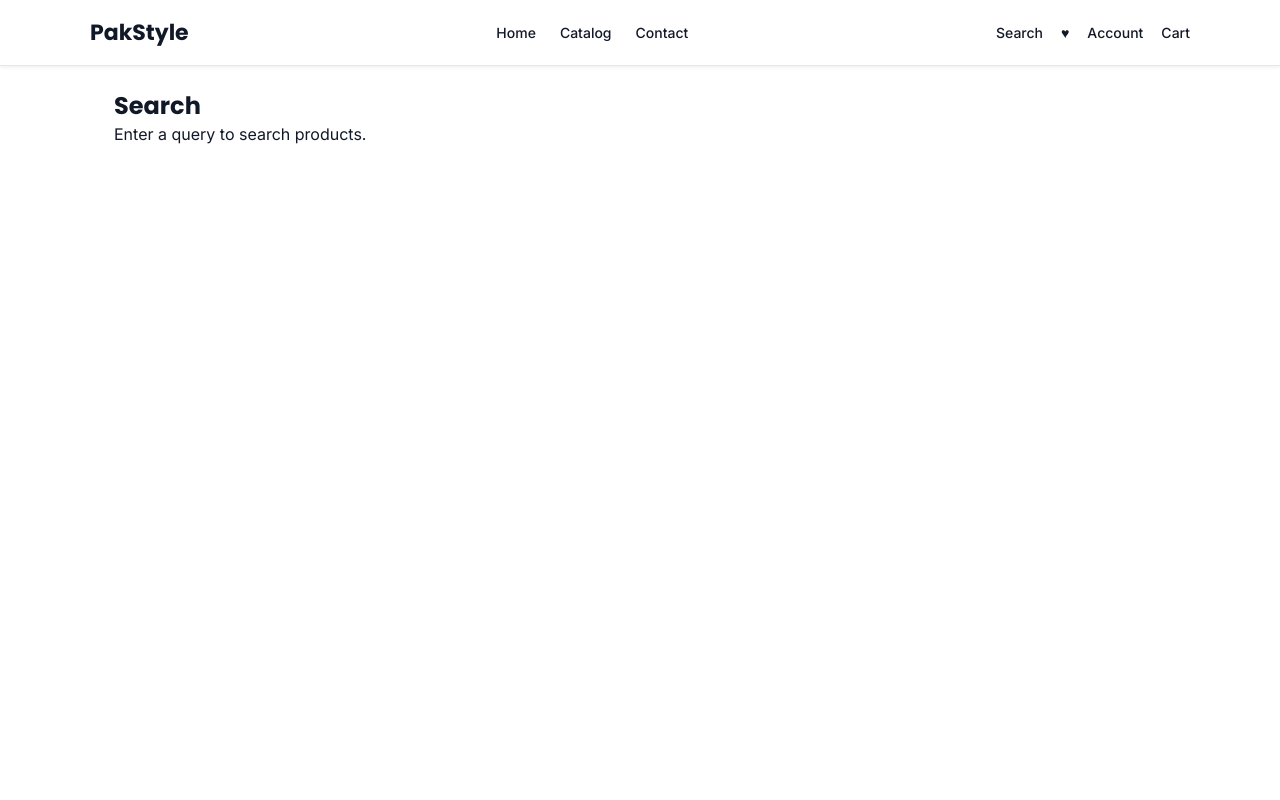
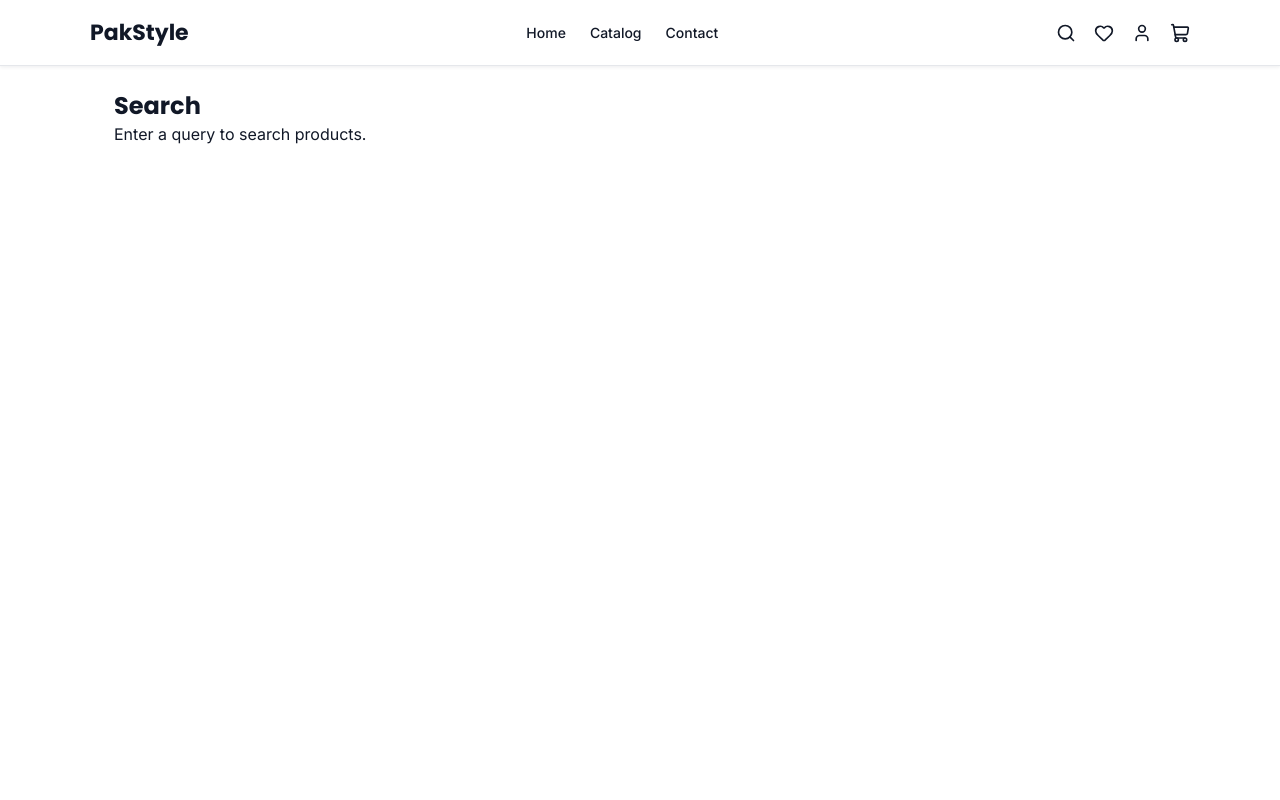
Before and after one commit to abeerdeveloper/pakstyle-shopify, a Next.js app in the folder headless-store/: page /search in a window 1280 px wide. Shown: the top 800 px of the page. Built offline with nearby package versions, Linux system fonts and the light colour scheme.

Commit message:
fix: header icons, product image fallback, hero subtitle

```diff
--- a/headless-store/app/page.jsx
+++ b/headless-store/app/page.jsx
@@ -12,7 +12,7 @@ export default async function HomePage(){
       <section style={{background:'linear-gradient(135deg, #0F172A 0%, #1F2937 100%)',borderRadius:24,padding:'80px 32px',marginBottom:40}}>
         <div style={{maxWidth:700,margin:'0 auto',textAlign:'center'}}>
           <h1 style={{color:'#FFFFFF',fontFamily:'var(--font-heading)',fontSize:56,fontWeight:800,margin:0,lineHeight:1.05}}>Dress Bold. Live Bold.</h1>
-          <p style={{color:'#E5E7EB',fontSize:18,marginTop:20}}>PakStyle curates fearlessly bold apparel for every modern wardrobe.</p>
+          <p style={{color:'#E5E7EB',fontSize:18,marginTop:20}}>PakStyle — Premium streetwear for the bold generation.</p>
         </div>
       </section>
 
--- a/headless-store/components/Header.jsx
+++ b/headless-store/components/Header.jsx
@@ -1,7 +1,18 @@
 'use client';
 import Link from 'next/link';
 import { useContext, useState } from 'react';
+import { Search, Heart, User, ShoppingCart } from 'lucide-react';
 import { CartContext } from '../context/CartContext';
+
+const iconStyle = {
+  color: '#111827',
+  cursor: 'pointer',
+  transition: 'color 160ms ease',
+};
+
+const iconHover = {
+  color: '#F97316',
+};
 
 export default function Header(){
   const { itemCount } = useContext(CartContext);
@@ -18,14 +29,20 @@ export default function Header(){
           <Link href="/contact" style={{color:'#111827',textDecoration:'none'}}>Contact</Link>
         </nav>
 
-        <div style={{display:'flex',gap:18,alignItems:'center',color:'#111827',fontSize:14,fontWeight:500}}>
-          <button onClick={() => setSearchOpen(!searchOpen)} style={{background:'none',border:'none',color:'#111827',cursor:'pointer'}}>Search</button>
-          <Link href="/wishlist" style={{color:'#111827',textDecoration:'none'}}>♥</Link>
-          <Link href="/account" style={{color:'#111827',textDecoration:'none'}}>Account</Link>
-          <Link href="/cart" style={{position:'relative',color:'#111827',textDecoration:'none',fontWeight:500}}>
-            Cart
+        <div style={{display:'flex',gap:18,alignItems:'center'}}>
+          <button onClick={() => setSearchOpen(!searchOpen)} style={{background:'none',border:'none',padding:0}}>
+            <Search size={20} style={iconStyle} onMouseOver={e => e.currentTarget.style.color = '#F97316'} onMouseOut={e => e.currentTarget.style.color = '#111827'} />
+          </button>
+          <Link href="/wishlist" style={{display:'inline-flex'}}>
+            <Heart size={20} style={iconStyle} onMouseOver={e => e.currentTarget.style.color = '#F97316'} onMouseOut={e => e.currentTarget.style.color = '#111827'} />
+          </Link>
+          <Link href="/account" style={{display:'inline-flex'}}>
+            <User size={20} style={iconStyle} onMouseOver={e => e.currentTarget.style.color = '#F97316'} onMouseOut={e => e.currentTarget.style.color = '#111827'} />
+          </Link>
+          <Link href="/cart" style={{position:'relative',display:'inline-flex'}}>
+            <ShoppingCart size={20} style={iconStyle} onMouseOver={e => e.currentTarget.style.color = '#F97316'} onMouseOut={e => e.currentTarget.style.color = '#111827'} />
             {itemCount > 0 && (
-              <span style={{position:'absolute',top:-8,right:-18,height:18,width:18,borderRadius:9999,background:'#111827',color:'#FFFFFF',fontSize:10,display:'flex',alignItems:'center',justifyContent:'center'}}>{itemCount}</span>
+              <span style={{position:'absolute',top:-8,right:-10,height:18,width:18,borderRadius:9999,background:'#111827',color:'#FFFFFF',fontSize:10,display:'flex',alignItems:'center',justifyContent:'center'}}>{itemCount}</span>
             )}
           </Link>
         </div>
--- a/headless-store/components/ProductCard.jsx
+++ b/headless-store/components/ProductCard.jsx
@@ -1,18 +1,28 @@
 'use client';
 import Link from 'next/link';
-import { useContext } from 'react';
+import { useContext, useState } from 'react';
 import { CartContext } from '../context/CartContext';
 
 export default function ProductCard({ product }){
   const { addItem } = useContext(CartContext);
-  const img = product.images?.edges?.[0]?.node?.url || '/placeholder.png';
+  const [imageError, setImageError] = useState(false);
+  const img = product.images?.edges?.[0]?.node?.url;
   const price = product.priceRange?.minVariantPrice?.amount;
   const currency = product.priceRange?.minVariantPrice?.currencyCode;
 
   return (
     <div className="product-card">
       <Link href={`/products/${product.handle}`} style={{display:'block'}}>
-        <img src={img} alt={product.title} />
+        {img && !imageError ? (
+          <img src={img} alt={product.title} onError={() => setImageError(true)} />
+        ) : (
+          <div style={{minHeight:0,background:'#F3F4F6',display:'flex',alignItems:'center',justifyContent:'center',padding:'40px 20px',textAlign:'center'}}>
+            <div>
+              <div style={{fontSize:32,color:'#9CA3AF',marginBottom:12}}>🖼️</div>
+              <div style={{color:'#6B7280',fontWeight:600}}>{product.title}</div>
+            </div>
+          </div>
+        )}
       </Link>
       <div style={{padding:20}}>
         <div className="product-card-title">{product.title}</div>
```
